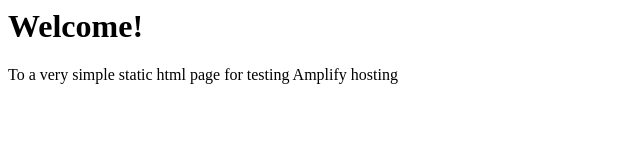
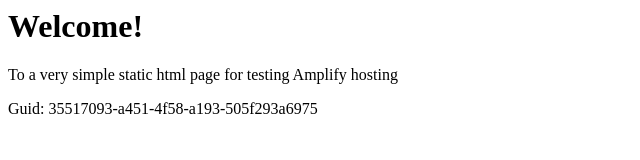
Before and after one commit to aws-aemilia-gru/Github-PR-Commit-Integration-Test-DoNotTouch-GitHubAutoBuildPrPreviewCanaryTest-v1-prod-sa-east-1, a website: page src/index.html in a window 1280 px wide. Shown: the whole page, without its empty margins (0-640 px from the left). Drawn offline with Linux system fonts and the light colour scheme.

Commit message:
commit from integ tests

```diff
--- a/src/index.html
+++ b/src/index.html
@@ -1,3 +1,5 @@
+
+
 <html lang="en">
 
 <head>
@@ -10,6 +12,6 @@
 <body>
     <h1>Welcome!</h1>
     <p>To a very simple static html page for testing Amplify hosting</p>
-</body>
+    <p>Guid: 35517093-a451-4f58-a193-505f293a6975</p></body>
 
 </html>
```
